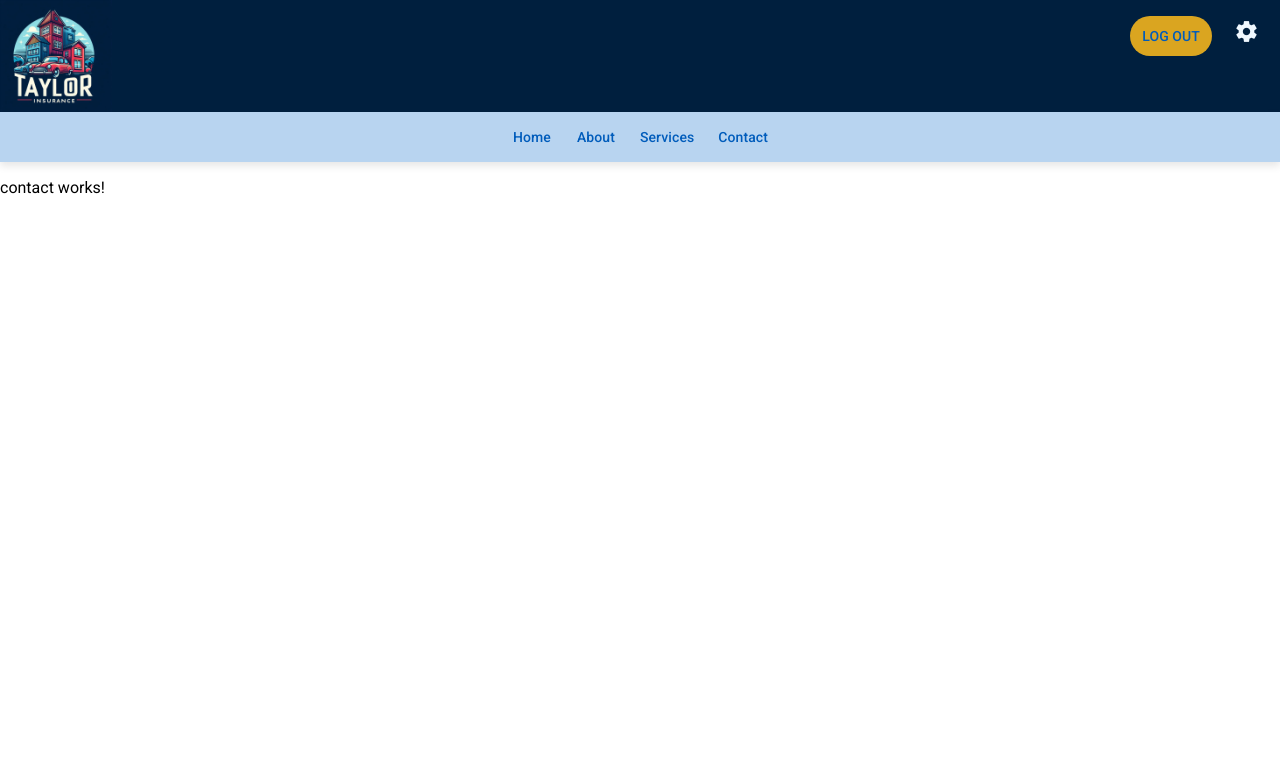
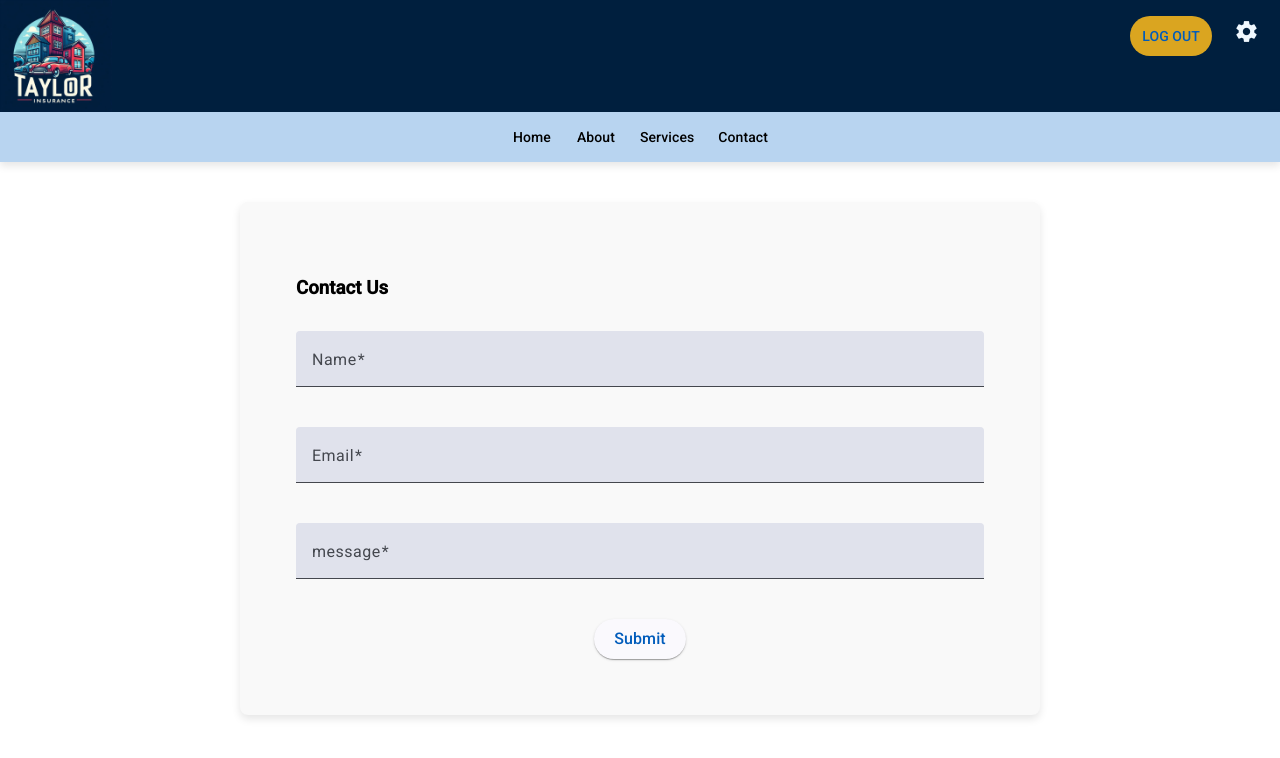
Before and after one commit to LeoJMaro/Capstone_2025, an Angular app in the folder frontend/: page /contact in a window 1280 px wide. Shown: the top 758 px of the page. Built offline with nearby package versions, Linux system fonts and the light colour scheme.

Commit message:
add contact

```diff
--- a/frontend/src/app/components/contact/contact.component.css
+++ b/frontend/src/app/components/contact/contact.component.css
@@ -0,0 +1,44 @@
+.title {
+  margin-bottom: 2rem;
+}
+.back-btn-container {
+  display: flex;
+  flex-direction: row;
+  justify-content: left;
+  height: 3rem;
+}
+.back-btn {
+  display: flex;
+  flex-direction: row;
+  justify-content: left;
+  align-items: center;
+}
+
+.auto-policy-card {
+  max-width: 800px;
+  margin: 40px auto;
+  padding: 40px;
+  background-color: #f9f9f9;
+  box-shadow: 0 4px 8px rgba(0,0,0,0.1);
+  border-radius: 8px;
+}
+
+.auto-policy-card mat-card-header {
+  text-align: center;
+}
+
+.auto-policy-card form {
+  display: flex;
+  flex-direction: column;
+  gap: 20px;
+}
+
+.full-width {
+  width: 100%;
+}
+
+.calculate-button {
+  align-self: center;
+  padding: 10px 20px;
+  font-size: 16px;
+}
--- a/frontend/src/app/components/contact/contact.component.html
+++ b/frontend/src/app/components/contact/contact.component.html
@@ -1,2 +1,26 @@
 <app-header></app-header>
-<p>contact works!</p>
+<mat-card class="auto-policy-card">
+  <mat-card-content>
+    <h3 class="form-label title">Contact Us</h3>
+    <form [formGroup]="contactForm" (ngSubmit)="onSubmit()">
+      <mat-form-field appearance="fill" class="full-width">
+        <mat-label>Name</mat-label>
+        <input matInput placeholder="Name" formControlName="name">
+      </mat-form-field>
+
+      <mat-form-field appearance="fill" class="full-width">
+        <mat-label>Email</mat-label>
+        <input matInput placeholder="Email" formControlName="email">
+      </mat-form-field>
+
+      <mat-form-field appearance="fill" class="full-width">
+        <mat-label>message</mat-label>
+        <input matInput placeholder="message" formControlName="phone">
+      </mat-form-field>
+
+      <button type="submit" mat-raised-button color="primary" class="calculate-button">
+        Submit
+      </button>
+    </form>
+  </mat-card-content>
+</mat-card>
--- a/frontend/src/app/components/contact/contact.component.ts
+++ b/frontend/src/app/components/contact/contact.component.ts
@@ -1,12 +1,64 @@
-import { Component } from '@angular/core';
-import { HeaderComponent } from "../header/header.component";
+import {Component, OnInit} from '@angular/core';
+import {HeaderComponent} from "../header/header.component";
+import {FormControl, FormGroup, FormsModule, ReactiveFormsModule, Validators, FormBuilder} from '@angular/forms';
+import {MatListModule} from '@angular/material/list';
+import {MatDividerModule} from '@angular/material/divider';
+import {MatCardModule} from '@angular/material/card';
+import {MatInputModule} from '@angular/material/input';
+import {MatSelectModule} from '@angular/material/select';
+import {ActivatedRoute, Router, RouterModule} from '@angular/router';
+import {MatIconModule} from '@angular/material/icon';
+import {CommonModule} from '@angular/common';
+import {MatButtonModule} from '@angular/material/button';
+import {MatFormFieldModule} from '@angular/material/form-field';
+import {MatDialog} from '@angular/material/dialog';
 
 @Component({
   selector: 'app-contact',
-  imports: [HeaderComponent],
+  // Using standalone component approach (Angular 18)
+  standalone: true,
+  imports: [
+    ReactiveFormsModule,
+    MatListModule,
+    MatDividerModule,
+    MatCardModule,
+    MatInputModule,
+    MatSelectModule,
+    RouterModule,
+    MatIconModule,
+    CommonModule,
+    MatButtonModule,
+    MatFormFieldModule,
+    HeaderComponent,
+    FormsModule
+  ],
   templateUrl: './contact.component.html',
-  styleUrl: './contact.component.css'
+  styleUrls: ['./contact.component.css']  // Changed from styleUrl to styleUrls
 })
-export class ContactComponent {
+export class ContactComponent implements OnInit {
+  contactForm!: FormGroup;
 
+  constructor(private fb: FormBuilder) {
+  }
+
+  ngOnInit(): void {
+    // Initialize the form with controls matching the template's formControlName values
+    this.contactForm = this.fb.group({
+      name: ['', Validators.required],
+      email: ['', [Validators.required, Validators.email]],
+      phone: ['', Validators.required]   // Add the phone control here
+    });
+  }
+
+  onSubmit(): void {
+    if (this.contactForm.valid) {
+      console.log('Form submitted:', this.contactForm.value);
+      // Reset form with explicit value clearing
+      this.contactForm.reset({
+        name: '',
+        email: '',
+        phone: ''
+      });
+    }
+  }
 }
```
